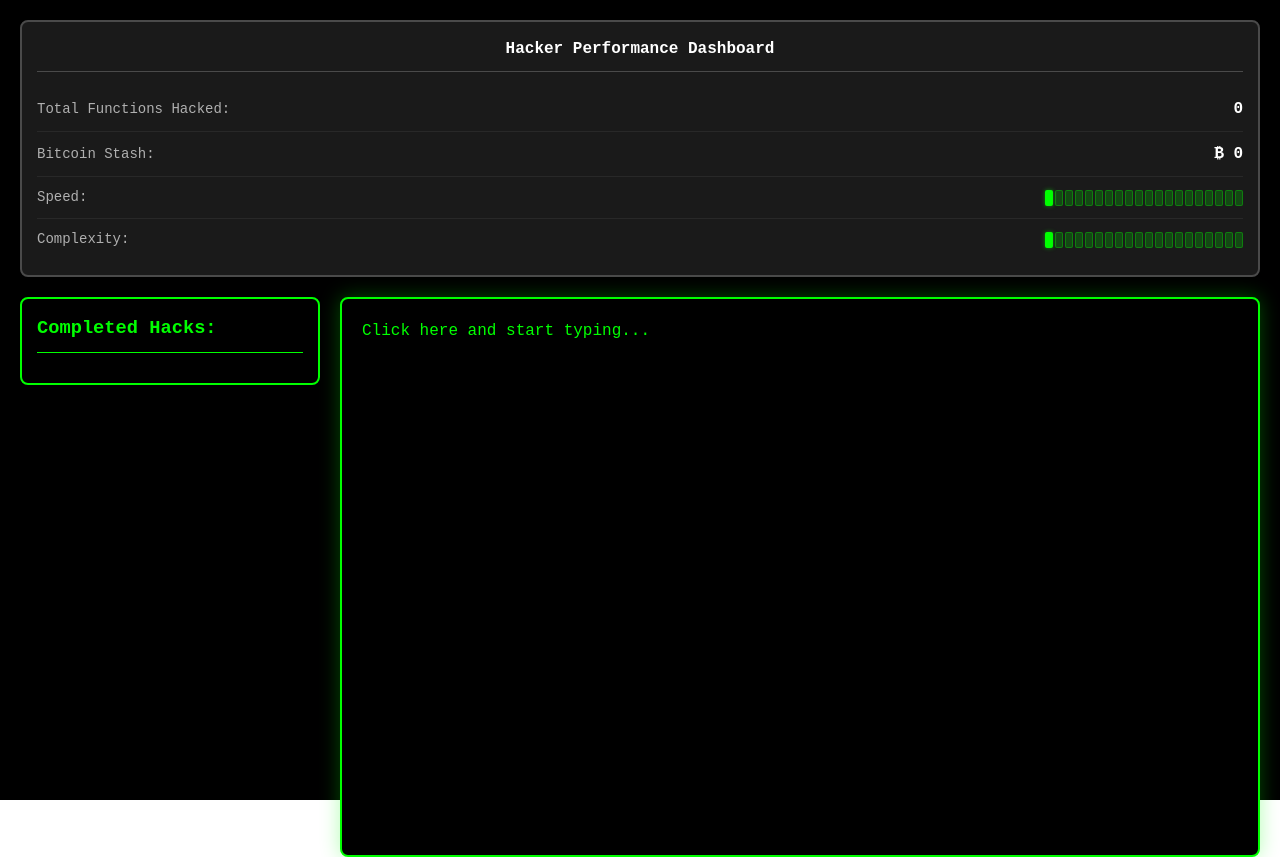
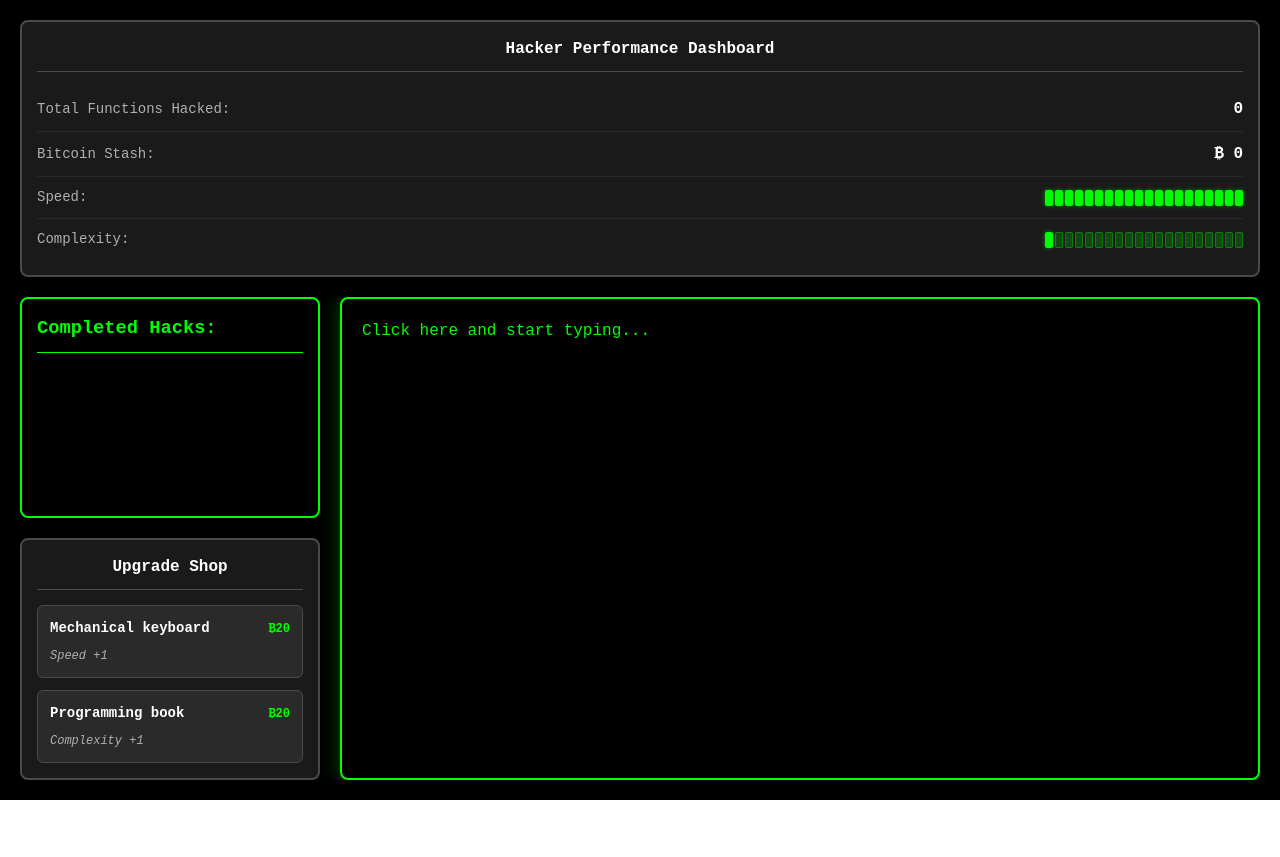
Before and after one commit to FantasticTDog/hacker, a React (Vite) app: page / in a window 1280 px wide. After the commit the page ends 800 px from the top, so only its background shows below. Built offline with nearby package versions, Linux system fonts and the light colour scheme.

Commit message:
feat: add shop

```diff
--- a/src/App.css
+++ b/src/App.css
@@ -89,15 +89,17 @@ body {
 }
 
 .function-list {
-  width: 300px;
+  width: 100%;
   background-color: #000;
   border: 2px solid #00ff00;
   border-radius: 8px;
   padding: 15px;
   color: #00ff00;
   font-family: 'Courier New', monospace;
-  max-height: 80vh;
+  flex: 1;
   overflow-y: auto;
+  min-height: 200px;
+  max-height: calc(100vh - 400px);
 }
 
 .function-list h3 {
@@ -139,7 +141,7 @@ body {
 
 .hacker-display {
   flex: 1;
-  height: 70vh;
+  height: 100%;
   background-color: #000;
   border: 2px solid #00ff00;
   border-radius: 8px;
@@ -220,6 +222,81 @@ body {
   display: flex;
   justify-content: space-between;
   align-items: flex-start;
+  height: 100%;
+  overflow: hidden;
   gap: 20px;
   flex: 1;
 }
+
+.left-panel {
+  display: flex;
+  flex-direction: column;
+  gap: 20px;
+  width: 300px;
+  height: 100%;
+}
+
+.shop {
+  background-color: #1a1a1a;
+  border: 2px solid #4a4a4a;
+  border-radius: 8px;
+  padding: 15px;
+  color: #e0e0e0;
+  font-family: 'Courier New', monospace;
+  height: fit-content;
+  box-shadow: 0 4px 8px rgba(0, 0, 0, 0.3);
+  flex-shrink: 0;
+}
+
+.shop h3 {
+  margin-bottom: 15px;
+  border-bottom: 1px solid #4a4a4a;
+  padding-bottom: 10px;
+  text-align: center;
+  color: #ffffff;
+  font-size: 16px;
+}
+
+.shop-items {
+  display: flex;
+  flex-direction: column;
+  gap: 12px;
+}
+
+.shop-item {
+  background-color: #2a2a2a;
+  border: 1px solid #4a4a4a;
+  border-radius: 6px;
+  padding: 12px;
+  transition: all 0.2s ease;
+}
+
+.shop-item:hover {
+  border-color: #6a6a6a;
+  background-color: #3a3a3a;
+}
+
+.upgrade-info {
+  display: flex;
+  justify-content: space-between;
+  align-items: center;
+  margin-bottom: 8px;
+}
+
+.upgrade-name {
+  font-size: 14px;
+  color: #ffffff;
+  font-weight: bold;
+}
+
+.upgrade-cost {
+  font-size: 12px;
+  color: #00ff00;
+  font-weight: bold;
+}
+
+.upgrade-type {
+  font-size: 12px;
+  color: #b0b0b0;
+  font-style: italic;
+}
--- a/src/App.tsx
+++ b/src/App.tsx
@@ -3,6 +3,7 @@ import './App.css';
 import Dashboard from './components/Dashboard';
 import FunctionList from './components/FunctionList';
 import CodeDisplay from './components/CodeDisplay';
+import Shop from './components/Shop';
 import { useCodeGenerator } from './hooks/useCodeGenerator';
 
 const App = () => {
@@ -13,6 +14,8 @@ const App = () => {
     generatedFunctions,
     maxBlockLength,
     money,
+    speedUpgradesBought,
+    complexityUpgradesBought,
     handleClick,
     handleBlur
   } = useCodeGenerator();
@@ -26,7 +29,14 @@ const App = () => {
         money={money}
       />
       <div className="main-content">
-        <FunctionList generatedFunctions={generatedFunctions} />
+        <div className="left-panel">
+          <FunctionList generatedFunctions={generatedFunctions} />
+          <Shop
+            speedUpgradesBought={speedUpgradesBought}
+            complexityUpgradesBought={complexityUpgradesBought}
+            money={money}
+          />
+        </div>
         <CodeDisplay
           visibleText={visibleText}
           isFocused={isFocused}
--- /dev/null
+++ b/src/components/Shop.tsx
@@ -0,0 +1,37 @@
+import React from 'react';
+import { upgradesComplexity, upgradesSpeed } from '../database/upgrades';
+
+interface ShopProps {
+  speedUpgradesBought: number;
+  complexityUpgradesBought: number;
+  money: number;
+}
+
+const Shop = ({ speedUpgradesBought, complexityUpgradesBought, money }: ShopProps) => {
+  const nextSpeedUpgrade = upgradesSpeed[speedUpgradesBought];
+  const nextComplexityUpgrade = upgradesComplexity[complexityUpgradesBought];
+
+  return (
+    <div className="shop">
+      <h3>Upgrade Shop</h3>
+      <div className="shop-items">
+        <div className="shop-item">
+          <div className="upgrade-info">
+            <span className="upgrade-name">{nextSpeedUpgrade?.name || 'Max Speed Reached'}</span>
+            <span className="upgrade-cost">{nextSpeedUpgrade ? `₿${nextSpeedUpgrade.cost}` : 'N/A'}</span>
+          </div>
+          <div className="upgrade-type">Speed +{nextSpeedUpgrade?.increaseBy || 0}</div>
+        </div>
+        <div className="shop-item">
+          <div className="upgrade-info">
+            <span className="upgrade-name">{nextComplexityUpgrade?.name || 'Max Complexity Reached'}</span>
+            <span className="upgrade-cost">{nextComplexityUpgrade ? `₿${nextComplexityUpgrade.cost}` : 'N/A'}</span>
+          </div>
+          <div className="upgrade-type">Complexity +{nextComplexityUpgrade?.increaseBy || 0}</div>
+        </div>
+      </div>
+    </div>
+  );
+};
+
+export default Shop;
--- /dev/null
+++ b/src/database/upgrades.ts
@@ -0,0 +1,100 @@
+export const upgradesSpeed = [
+  {
+    name: 'Mechanical keyboard',
+    increaseBy: 1,
+    cost: 20,
+  },
+  {
+    name: 'Energy drink',
+    increaseBy: 1,
+    cost: 100,
+  },
+  {
+    name: 'Coffee IV drip',
+    increaseBy: 1,
+    cost: 200,
+  },
+  {
+    name: 'Coding gloves',
+    increaseBy: 1,
+    cost: 300,
+  },
+  {
+    name: 'Neural interface',
+    increaseBy: 1,
+    cost: 500,
+  },
+  {
+    name: 'Quantum fingers',
+    increaseBy: 1,
+    cost: 1000,
+  },
+  {
+    name: 'Time dilation device',
+    increaseBy: 1,
+    cost: 2000,
+  },
+  {
+    name: 'Light speed typing',
+    increaseBy: 1,
+    cost: 5000,
+  },
+  {
+    name: 'Reality warping keyboard',
+    increaseBy: 1,
+    cost: 10000,
+  },
+  {
+    name: 'Cursor IDE',
+    increaseBy: 1,
+    cost: 10000,
+  },
+];
+
+export const upgradesComplexity = [
+  {
+    name: 'Programming book',
+    increaseBy: 1,
+    cost: 20,
+  },
+  {
+    name: 'Stack Overflow subscription',
+    increaseBy: 1,
+    cost: 100,
+  },
+  {
+    name: 'Code review session',
+    increaseBy: 1,
+    cost: 200,
+  },
+  {
+    name: 'Algorithm mastery',
+    increaseBy: 1,
+    cost: 300,
+  },
+  {
+    name: 'Design patterns course',
+    increaseBy: 1,
+    cost: 500,
+  },
+  {
+    name: 'Neural enhancement',
+    increaseBy: 1,
+    cost: 1000,
+  },
+  {
+    name: 'Quantum brain boost',
+    increaseBy: 1,
+    cost: 2000,
+  },
+  {
+    name: 'Omniscient coding',
+    increaseBy: 1,
+    cost: 5000,
+  },
+  {
+    name: 'Reality comprehension',
+    increaseBy: 1,
+    cost: 10000,
+  },
+];
--- a/src/hooks/useCodeGenerator.ts
+++ b/src/hooks/useCodeGenerator.ts
@@ -4,7 +4,7 @@ import topics from '../database/topics';
 import functionVerbs from '../database/functionVerbs';
 import functionNouns from '../database/functionNouns';
 
-const INITIL_SPEED = 1;
+const INITIL_SPEED = 20;
 const INITIAL_COMPLEXITY = 1;
 
 export const useCodeGenerator = () => {
@@ -17,6 +17,8 @@ export const useCodeGenerator = () => {
   const [generatedFunctions, setGeneratedFunctions] = useState<string[]>([]);
   const [maxBlockLength, setMaxBlockLength] = useState(INITIAL_COMPLEXITY);
   const [money, setMoney] = useState(0);
+  const [speedUpgradesBought, setSpeedUpgradesBought] = useState(0);
+  const [complexityUpgradesBought, setComplexityUpgradesBought] = useState(0);
 
   const DISPLAY_FIELD_ID = 'hacker-display-field';
 
@@ -144,6 +146,8 @@ export const useCodeGenerator = () => {
     generatedFunctions,
     maxBlockLength,
     money,
+    speedUpgradesBought,
+    complexityUpgradesBought,
     handleClick,
     handleBlur
   };
```
